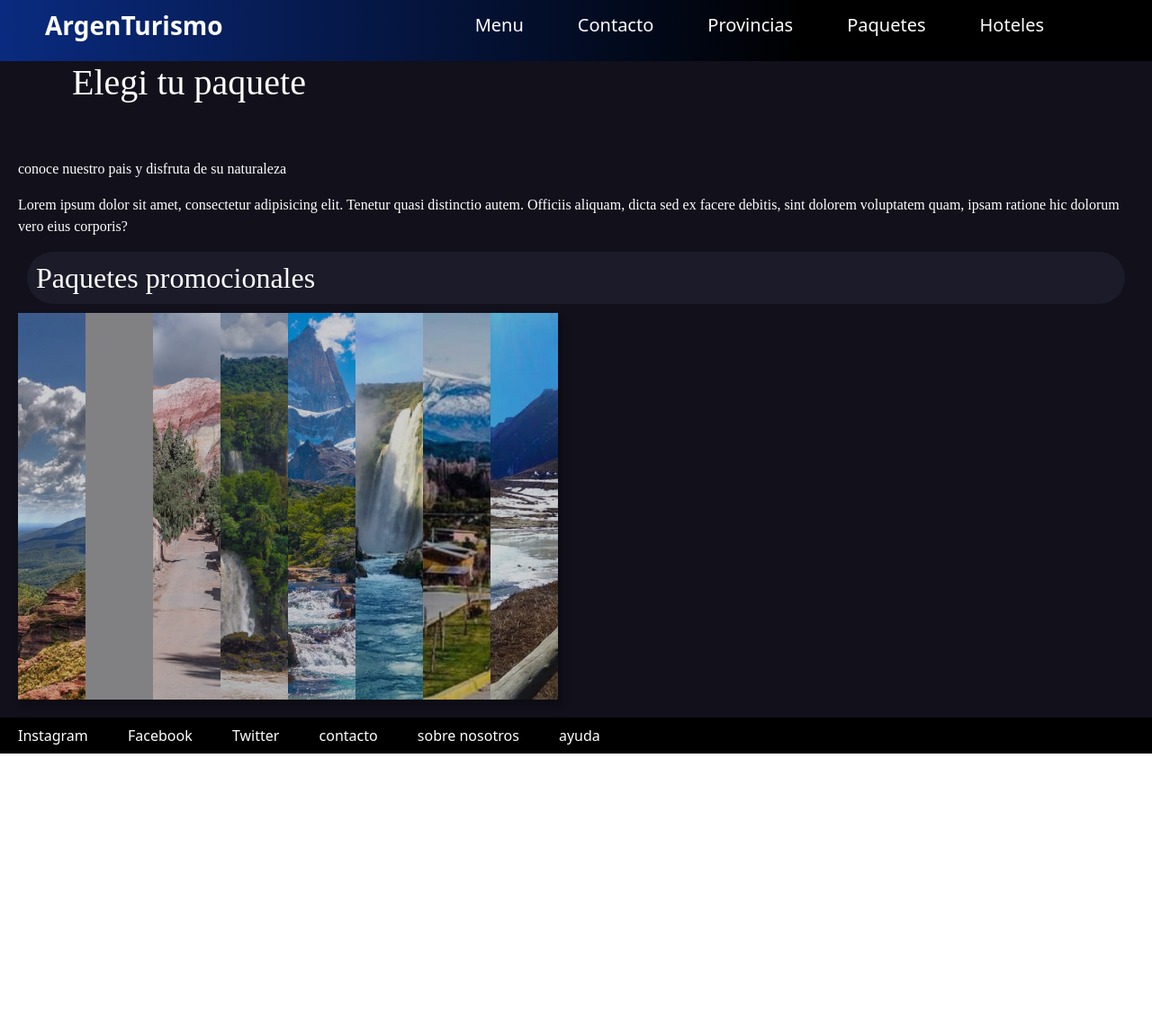
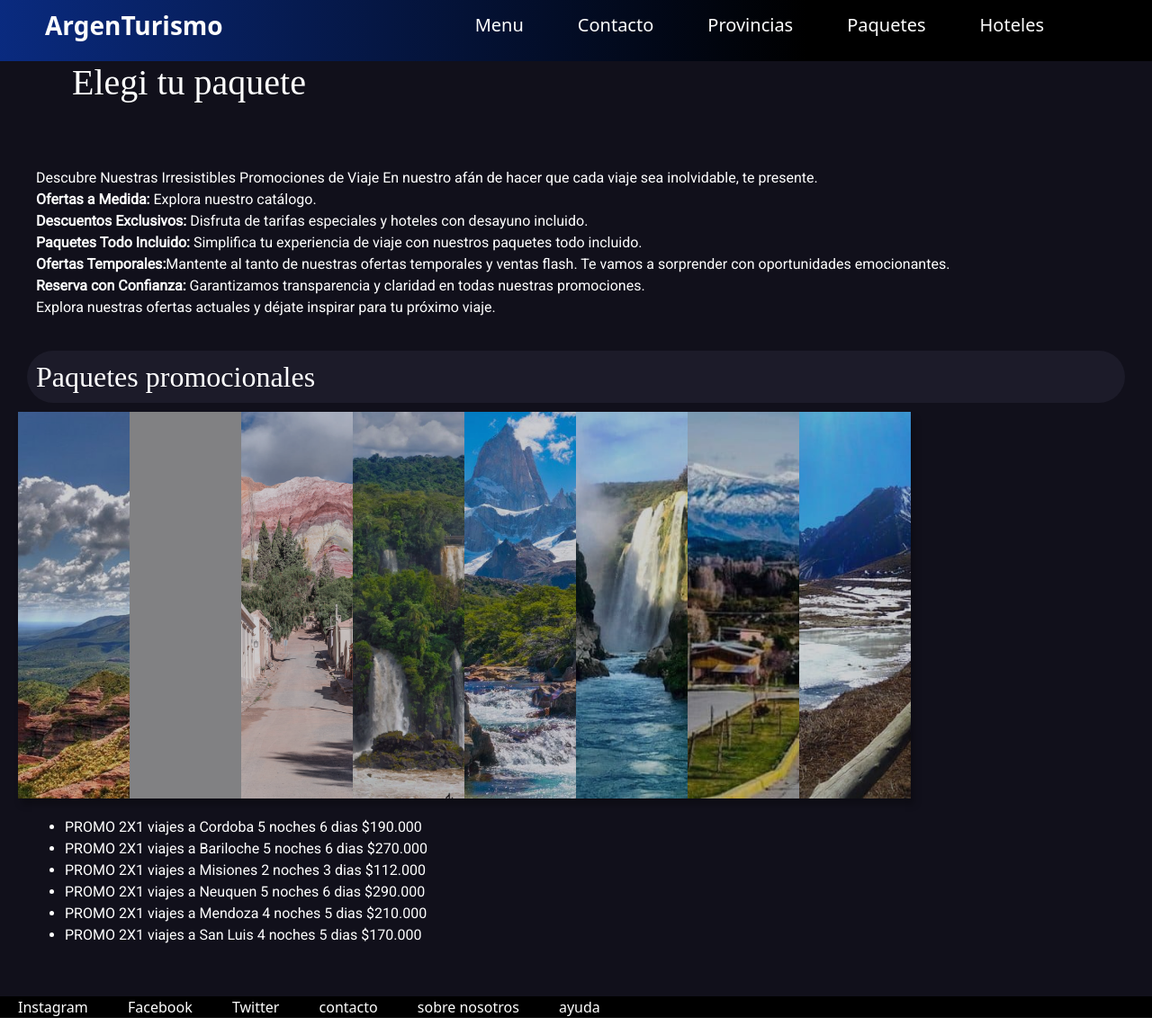
Before and after one commit to eliseog97/argenturismo, a website: page paginas-html/paquetes.html in a window 1280 px wide. Shown: the part 12-1153 px from the top of the page at 90% size. Before the commit the page ends 851 px from the top, so only its background shows below. Drawn offline with nearby package versions, Linux system fonts and the light colour scheme; grey boxes are pictures that could not be loaded; a web font is replaced by a local one.

Commit message:
me detuve para actualizar visual studio

```diff
--- a/paginas-html/paquetes.html
+++ b/paginas-html/paquetes.html
@@ -53,13 +53,25 @@
      <main>
        <div class="fondo-transparente">
            <h1>Elegi tu paquete</h1>
-           <p>conoce nuestro pais y disfruta de su naturaleza</p>
         </div>
-        <div>
-            <p>Lorem ipsum dolor sit amet, consectetur adipisicing elit.
-                Tenetur quasi distinctio autem. Officiis aliquam,
-                dicta sed ex facere debitis, sint dolorem voluptatem quam,
-                 ipsam ratione hic dolorum vero eius corporis?</p>
+
+        </div>
+        <div class="promos">
+            <p>Descubre Nuestras Irresistibles Promociones de Viaje
+
+                En nuestro afán de hacer que cada viaje sea inolvidable, te presente. <br>
+
+                <b>Ofertas a Medida:</b> Explora nuestro catálogo. <br>
+
+                <b>Descuentos Exclusivos:</b> Disfruta de tarifas especiales y hoteles con desayuno incluido. <br>
+
+                <b>Paquetes Todo Incluido:</b> Simplifica tu experiencia de viaje con nuestros paquetes todo incluido. <br>
+
+                <b>Ofertas Temporales:</b>Mantente al tanto de nuestras ofertas temporales y ventas flash. Te vamos a sorprender con oportunidades emocionantes. <br>
+
+                <b>Reserva con Confianza:</b> Garantizamos transparencia y claridad en todas nuestras promociones. <br>
+
+                Explora nuestras ofertas actuales y déjate inspirar para tu próximo viaje. </p>
         </div>
         <div class="paquetes-h2">
         <h2>Paquetes promocionales</h2>
@@ -75,7 +87,16 @@
              <img src="../imagenes/mendoza.jpg" alt="">
     </div>
 
-
+<div class="promos">
+    <ul>
+        <li>PROMO 2X1 viajes a Cordoba 5 noches 6 dias $190.000</li>
+        <li>PROMO 2X1 viajes a Bariloche 5 noches 6 dias $270.000</li>
+        <li>PROMO 2X1 viajes a Misiones 2 noches 3 dias $112.000</li>
+        <li>PROMO 2X1 viajes a Neuquen 5 noches 6 dias $290.000</li>
+        <li>PROMO 2X1 viajes a Mendoza 4 noches 5 dias $210.000</li>
+        <li>PROMO 2X1 viajes a San Luis 4 noches 5 dias $170.000</li>
+    </ul>
+</div>
 
     </main>
 
--- a/scss/general/tipografia.scss
+++ b/scss/general/tipografia.scss
@@ -0,0 +1,2 @@
+$tipografia-titulos: "water brush";
+$tipografia-parrafos: "roboto";
--- a/scss/general/variables.scss
+++ b/scss/general/variables.scss
@@ -14,6 +14,3 @@ $colores: (
     terciario:#1500ff,
     footer: #000000,
 )
-
-$tipografia-titulos: "water brush";
-$tipografia-parrafos: "roboto" ;
--- a/scss/layout/footer.scss
+++ b/scss/layout/footer.scss
@@ -1,5 +1,5 @@
 footer{
-    height: 40px;
+    height: auto;
     width: auto;
     margin-bottom: 0;
     background-color: $color-footer;
--- a/scss/paginas/paquetes.scss
+++ b/scss/paginas/paquetes.scss
@@ -1,11 +1,11 @@
 
 .main-paquetes{
     padding: 10px;
-    margin: 10px;
+    margin: auto;
     box-shadow: 4px 7px 7px 0px #00000042;
     display: flex;
     align-items: center;
-    width: 600px;
+    width: 80%;
     height: 430px;
     img{
         width: 0px;
@@ -13,6 +13,7 @@
         object-fit: cover;
         opacity: .8;
         transition: .5s ease;
+        object-fit: cover;
         &:hover{
             cursor: progress;
             width: 300px;
@@ -31,3 +32,10 @@
 p{
     color: $color-texto;
 }
+
+.promos {
+    margin: 10px;
+    padding: 10px;
+    color: $color-texto;
+    font-family: $tipografia-parrafos;
+}
--- a/scss/paginas/provincias.scss
+++ b/scss/paginas/provincias.scss
@@ -50,5 +50,6 @@ box-sizing: border-box;
 }
 @if $color-secundario == #1c1b29{
     $color-texto: #ffffff;
-}@else $color-secundario == blue;
+}@else{
 $color-texto: red;
+}
```
Also changed, not shown: paginas-html/contacto.html (+17 -0 lines), css/styles.css, 1 other file.
